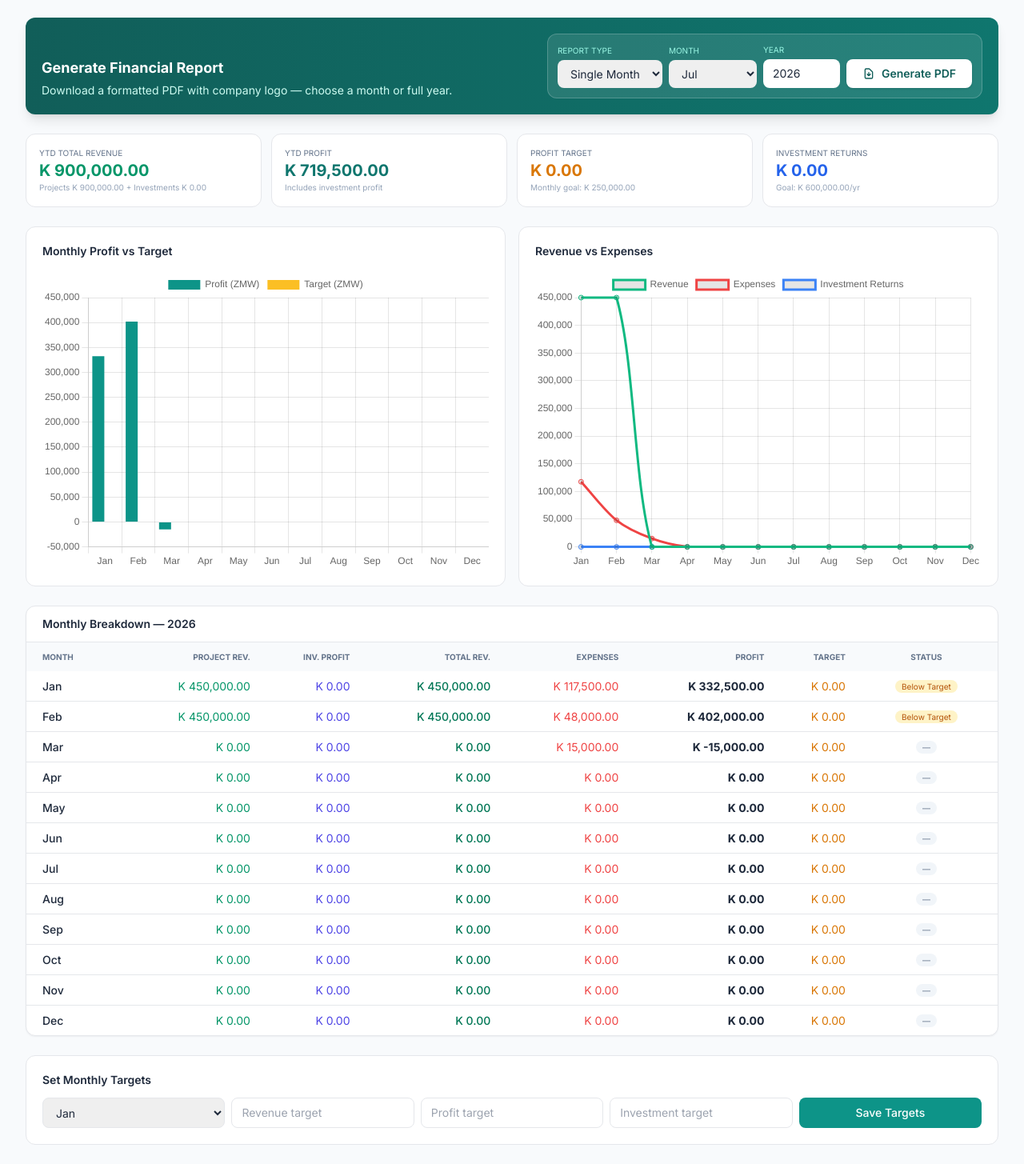
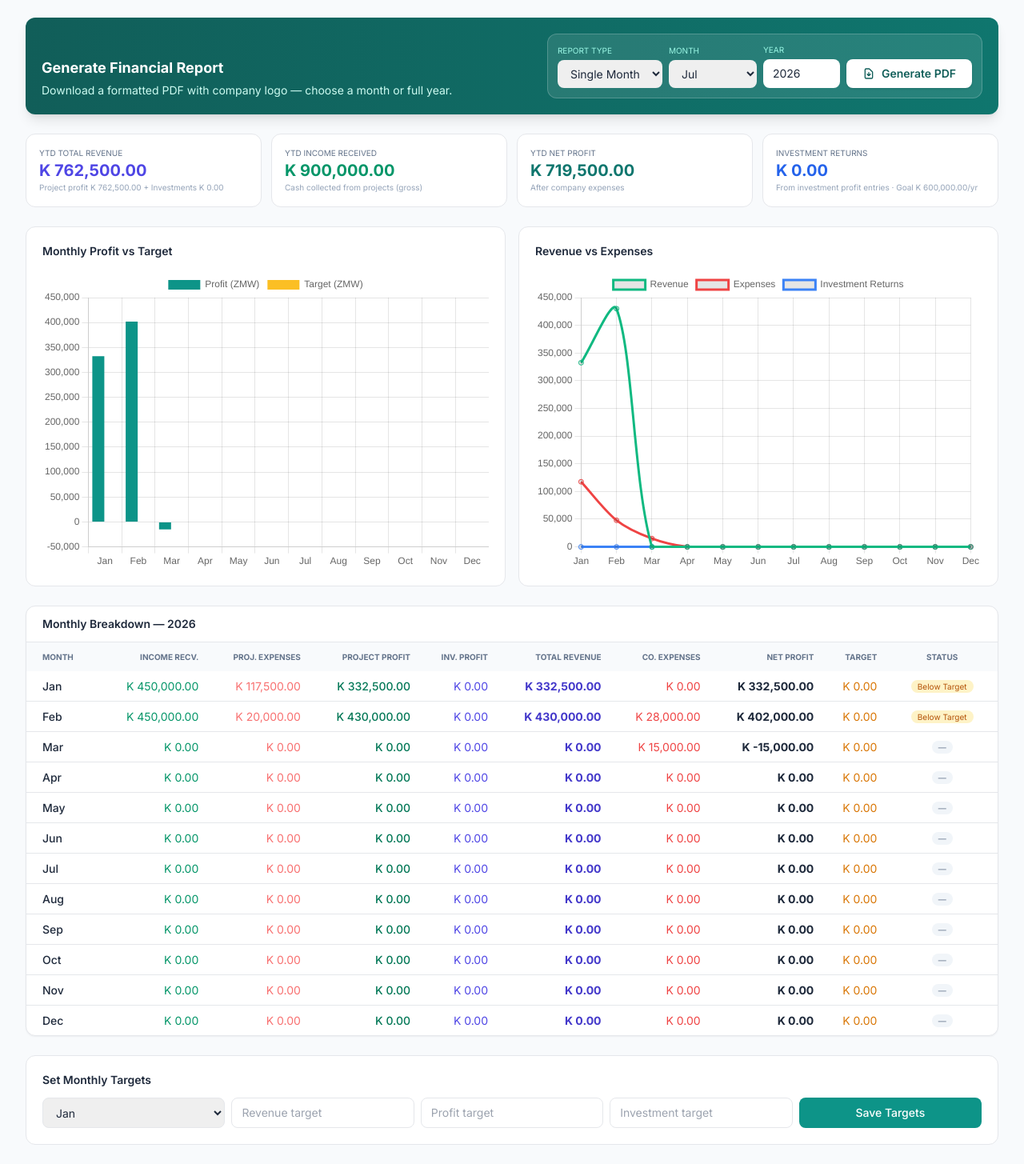
Before and after one commit to astny1/Project-Management-System, a Flask app: page /accounting in a window 1280 px wide. Shown: the part 147-1602 px from the top of the page at 80% size. Run offline with Flask 3, Linux system fonts and the light colour scheme; the visitor is signed in with stand-in values (Sample User, id 1); data comes from the database, SQL or seed files in the repository; data that the repository does not hold is empty; some libraries are stand-ins or nearby versions.

Commit message:
Fix financial tracking: revenue, profit, collection status, and YTD accounting.
Record payments on project create when marked collected; compute total revenue as project profit plus investment returns; align dashboard, project detail, and accounting with input data.

Co-authored-by: Cursor <cursoragent@cursor.com>

```diff
--- a/app.py
+++ b/app.py
@@ -22,6 +22,7 @@ from werkzeug.security import check_password_hash, generate_password_hash
 from database import get_db, init_db, migrate_db
 from approvals import create_approval, review_approval
 from helpers import (
+    collection_status,
     company_financial_position,
     company_total_profit,
     days_remaining,
@@ -31,6 +32,7 @@ from helpers import (
     log_audit,
     month_report_detail,
     monthly_financials,
+    project_profit_amount,
     sync_investment_return,
     total_investment_profits,
     total_reserves,
@@ -122,12 +124,16 @@ def project_totals(conn, project_id: int) -> dict:
     ).fetchone()["total"]
     project = conn.execute("SELECT contract_amount FROM projects WHERE id = ?", (project_id,)).fetchone()
     contract = project["contract_amount"] if project else 0
+    profit = project_profit_amount(received, expenses, sub_paid)
     return {
         "expenses": expenses,
         "received": received,
         "sub_paid": sub_paid,
-        "remaining": contract - received,
-        "profit_estimate": received - expenses - sub_paid,
+        "remaining": max(contract - received, 0),
+        "profit": profit,
+        "total_revenue": profit,
+        "profit_estimate": profit,
+        "collection_status": collection_status(contract, received),
     }
 
 
@@ -137,6 +143,7 @@ def fetch_projects(conn):
         SELECT p.*,
             COALESCE((SELECT SUM(amount) FROM expenses e WHERE e.project_id = p.id), 0) AS total_expenses,
             COALESCE((SELECT SUM(amount) FROM payments_received pr WHERE pr.project_id = p.id), 0) AS total_received,
+            COALESCE((SELECT SUM(amount_paid) FROM subcontractors s WHERE s.project_id = p.id), 0) AS total_sub_paid,
             (SELECT COUNT(*) FROM subcontractors s WHERE s.project_id = p.id) AS subcontractor_count
         FROM projects p
         ORDER BY CASE p.status WHEN 'ongoing' THEN 0 WHEN 'pending' THEN 1 ELSE 2 END, p.updated_at DESC
@@ -145,7 +152,11 @@ def fetch_projects(conn):
     projects = []
     for row in rows:
         item = dict(row)
-        item["remaining_balance"] = item["contract_amount"] - item["total_received"]
+        item["remaining_balance"] = max(item["contract_amount"] - item["total_received"], 0)
+        item["collection_status"] = collection_status(item["contract_amount"], item["total_received"])
+        item["project_profit"] = project_profit_amount(
+            item["total_received"], item["total_expenses"], item["total_sub_paid"]
+        )
         item["days_left"] = days_remaining(item.get("end_date"))
         projects.append(item)
     return projects
@@ -165,11 +176,13 @@ def dashboard_stats(conn, projects):
         # Financial summary
         "total_contracts": financials["total_contract_value"],
         "total_received": financials["cash_from_projects"],
-        "total_income": financials["total_income"],
+        "income_received": financials["income_received"],
+        "total_income": financials["income_received"],
+        "project_profit": financials["project_profit"],
         "total_expenses": financials["total_expenses"],
         "remaining_to_collect": financials["remaining_to_collect"],
         "investment_profit": financials["investment_profit"],
-        "total_revenue": financials["total_contract_value"],
+        "total_revenue": financials["total_revenue"],
         "profit": financials["net_profit"],
         "net_profit": financials["net_profit"],
         "project_expenses": financials["project_expenses"],
@@ -467,7 +480,8 @@ def accounting():
         ytd_profit = sum(m["profit"] for m in months)
         ytd_target = sum(m["profit_target"] for m in months)
         ytd_investment = sum(m["investment_profit"] for m in months)
-        ytd_project_revenue = sum(m["project_revenue"] for m in months)
+        ytd_project_profit = sum(m["project_profit"] for m in months)
+        ytd_project_income = sum(m["project_income"] for m in months)
     chart_labels = [month_name[m["month"]][:3] for m in months]
     return render_template(
         "accounting.html",
@@ -479,7 +493,8 @@ def accounting():
         ytd_profit=ytd_profit,
         ytd_target=ytd_target,
         ytd_investment=ytd_investment,
-        ytd_project_revenue=ytd_project_revenue,
+        ytd_project_profit=ytd_project_profit,
+        ytd_project_income=ytd_project_income,
         chart_labels=json.dumps(chart_labels),
         chart_profit=json.dumps([m["profit"] for m in months]),
         chart_target=json.dumps([m["profit_target"] for m in months]),
@@ -651,6 +666,35 @@ def team_update_role(user_id):
     return redirect(url_for("team"))
 
 
+def _initial_collection_amount(form, contract_amount: float) -> float:
+    status = form.get("collection_status", "pending")
+    if status == "full":
+        return contract_amount
+    if status == "partial":
+        return min(float(form.get("collected_amount") or 0), contract_amount)
+    return 0.0
+
+
+def _record_project_payment(conn, project_id: int, amount: float, description: str):
+    if amount <= 0:
+        return
+    payload = {
+        "project_id": project_id,
+        "amount": amount,
+        "description": description,
+        "payment_date": datetime.now().strftime("%Y-%m-%d"),
+    }
+    if requires_approval(g.user["role"]):
+        create_approval(conn, g.user, "add_payment", payload, "project", project_id)
+        flash("Initial payment submitted for admin approval.", "warning")
+    else:
+        conn.execute(
+            "INSERT INTO payments_received (project_id, amount, description, payment_date) VALUES (?, ?, ?, ?)",
+            (project_id, amount, description, payload["payment_date"]),
+        )
+        log_audit(conn, g.user, "Recorded initial payment", "project", project_id, kwacha(amount))
+
+
 @app.route("/projects/new", methods=["GET", "POST"])
 @permission_required("projects_create")
 def project_new():
@@ -670,8 +714,10 @@ def project_new():
             )
             pid = conn.execute("SELECT last_insert_rowid() AS id").fetchone()["id"]
             log_audit(conn, g.user, "Created project", "project", pid, data["name"])
+            collected = _initial_collection_amount(request.form, data["contract_amount"])
+            _record_project_payment(conn, pid, collected, "Initial collection on project setup")
         flash("Project created successfully.", "success")
-        return redirect(url_for("dashboard"))
+        return redirect(url_for("project_detail", project_id=pid))
     return render_template("project_form.html", project=None, title="New Project")
 
 
--- a/templates/accounting.html
+++ b/templates/accounting.html
@@ -79,23 +79,23 @@
 <div class="grid grid-cols-2 lg:grid-cols-4 gap-3 mb-6">
   <div class="bg-white rounded-xl border p-4">
     <div class="text-[10px] uppercase text-slate-500">YTD Total Revenue</div>
-    <div class="text-xl font-bold text-emerald-600">{{ ytd_revenue | money }}</div>
-    <div class="text-[10px] text-slate-400">Projects {{ ytd_project_revenue | money }} + Investments {{ ytd_investment | money }}</div>
+    <div class="text-xl font-bold text-indigo-600">{{ ytd_revenue | money }}</div>
+    <div class="text-[10px] text-slate-400">Project profit {{ ytd_project_profit | money }} + Investments {{ ytd_investment | money }}</div>
   </div>
   <div class="bg-white rounded-xl border p-4">
-    <div class="text-[10px] uppercase text-slate-500">YTD Profit</div>
-    <div class="text-xl font-bold text-hive-700">{{ ytd_profit | money }}</div>
-    <div class="text-[10px] text-slate-400">Includes investment profit</div>
+    <div class="text-[10px] uppercase text-slate-500">YTD Income Received</div>
+    <div class="text-xl font-bold text-emerald-600">{{ ytd_project_income | money }}</div>
+    <div class="text-[10px] text-slate-400">Cash collected from projects (gross)</div>
   </div>
   <div class="bg-white rounded-xl border p-4">
-    <div class="text-[10px] uppercase text-slate-500">Profit Target</div>
-    <div class="text-xl font-bold text-amber-600">{{ ytd_target | money }}</div>
-    <div class="text-[10px] text-slate-400">Monthly goal: {{ company.monthly_profit_target | money }}</div>
+    <div class="text-[10px] uppercase text-slate-500">YTD Net Profit</div>
+    <div class="text-xl font-bold text-hive-700">{{ ytd_profit | money }}</div>
+    <div class="text-[10px] text-slate-400">After company expenses</div>
   </div>
   <div class="bg-white rounded-xl border p-4">
     <div class="text-[10px] uppercase text-slate-500">Investment Returns</div>
     <div class="text-xl font-bold text-blue-600">{{ ytd_investment | money }}</div>
-    <div class="text-[10px] text-slate-400">Goal: {{ company.yearly_investment_goal | money }}/yr</div>
+    <div class="text-[10px] text-slate-400">From investment profit entries · Goal {{ company.yearly_investment_goal | money }}/yr</div>
   </div>
 </div>
 
@@ -117,11 +117,13 @@
       <thead class="bg-slate-50 text-[10px] uppercase text-slate-500">
         <tr>
           <th class="text-left px-5 py-2">Month</th>
-          <th class="text-right px-3 py-2">Project Rev.</th>
+          <th class="text-right px-3 py-2">Income Recv.</th>
+          <th class="text-right px-3 py-2">Proj. Expenses</th>
+          <th class="text-right px-3 py-2">Project Profit</th>
           <th class="text-right px-3 py-2">Inv. Profit</th>
-          <th class="text-right px-3 py-2">Total Rev.</th>
-          <th class="text-right px-3 py-2">Expenses</th>
-          <th class="text-right px-3 py-2">Profit</th>
+          <th class="text-right px-3 py-2">Total Revenue</th>
+          <th class="text-right px-3 py-2">Co. Expenses</th>
+          <th class="text-right px-3 py-2">Net Profit</th>
           <th class="text-right px-3 py-2">Target</th>
           <th class="text-center px-5 py-2">Status</th>
         </tr>
@@ -130,10 +132,12 @@
         {% for m in months %}
         <tr>
           <td class="px-5 py-2 font-medium">{{ ['Jan','Feb','Mar','Apr','May','Jun','Jul','Aug','Sep','Oct','Nov','Dec'][m.month-1] }}</td>
-          <td class="px-3 py-2 text-right text-emerald-600">{{ m.project_revenue | money }}</td>
+          <td class="px-3 py-2 text-right text-emerald-600">{{ m.project_income | money }}</td>
+          <td class="px-3 py-2 text-right text-red-400">{{ m.project_expenses | money }}</td>
+          <td class="px-3 py-2 text-right font-medium text-emerald-700">{{ m.project_profit | money }}</td>
           <td class="px-3 py-2 text-right text-indigo-600">{{ m.investment_profit | money }}</td>
-          <td class="px-3 py-2 text-right font-medium text-emerald-700">{{ m.revenue | money }}</td>
-          <td class="px-3 py-2 text-right text-red-500">{{ m.expenses | money }}</td>
+          <td class="px-3 py-2 text-right font-bold text-indigo-700">{{ m.revenue | money }}</td>
+          <td class="px-3 py-2 text-right text-red-500">{{ m.company_expenses | money }}</td>
           <td class="px-3 py-2 text-right font-bold">{{ m.profit | money }}</td>
           <td class="px-3 py-2 text-right text-amber-600">{{ m.profit_target | money }}</td>
           <td class="px-5 py-2 text-center">
--- a/templates/investments.html
+++ b/templates/investments.html
@@ -4,7 +4,7 @@
 <div class="flex flex-col sm:flex-row sm:items-center sm:justify-between gap-4 mb-6">
   <div>
     <h1 class="text-2xl font-bold text-slate-900">Company Investments</h1>
-    <p class="text-slate-500 text-sm mt-1">Businesses we've invested in — all profit flows into total company revenue</p>
+    <p class="text-slate-500 text-sm mt-1">Track capital invested and profit entries — returns feed into Total Revenue on Accounting</p>
   </div>
   {% if g.user.role == 'admin' %}
   <button onclick="document.getElementById('addInv').classList.toggle('hidden')"
```
Also changed, not shown: helpers.py (+38 -14 lines), pdf_reports.py (+15 -9 lines), templates/dashboard.html (+10 -5 lines), templates/project_detail.html (+15 -12 lines), templates/project_form.html (+40 -1 lines).
